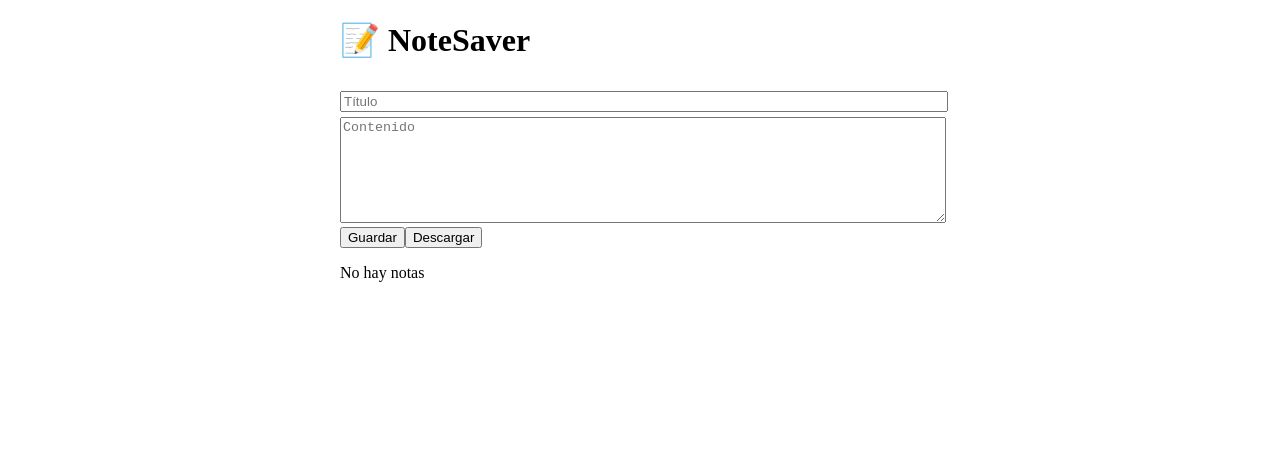
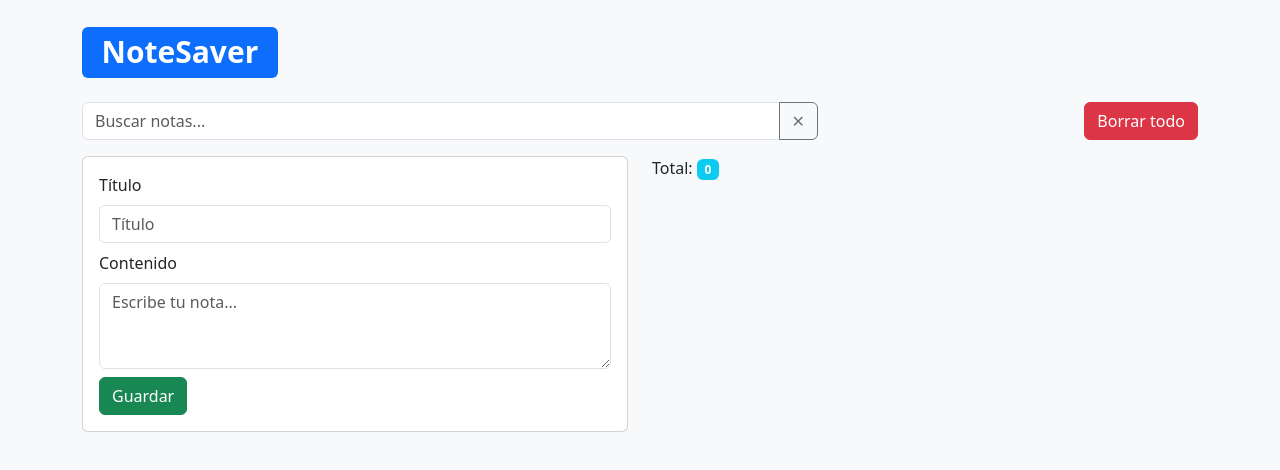
Before and after one commit to sleppy21/NoteSaver-V1, a React (Create React App) app: page / in a window 1280 px wide. Shown: the top 470 px of the page. Built offline with nearby package versions, Linux system fonts and the light colour scheme.

Commit message:
mejora de interfaz

```diff
--- a/package.json
+++ b/package.json
@@ -10,9 +10,12 @@
     "eject": "react-scripts eject"
   },
   "dependencies": {
+    "bootstrap": "^5.3.7",
     "react": "^18.2.0",
+    "react-bootstrap": "^2.10.10",
     "react-dom": "^18.2.0",
-    "react-scripts": "5.0.1"
+    "react-scripts": "5.0.1",
+    "react-transition-group": "^4.4.5"
   },
   "keywords": [],
   "author": "",
--- a/src/App.js
+++ b/src/App.js
@@ -1,9 +1,11 @@
 import React, { useState, useEffect } from 'react'
 import NoteForm from './NoteForm'
 import NoteList from './NoteList'
+import { Container, Row, Col, InputGroup, FormControl, Button, Badge } from 'react-bootstrap'
 
 function App() {
   const [notes, setNotes] = useState([])
+  const [filter, setFilter] = useState('')
 
   useEffect(() => {
     const stored = localStorage.getItem("notes")
@@ -14,22 +16,50 @@ function App() {
     localStorage.setItem("notes", JSON.stringify(notes))
   }, [notes])
 
-  const addNote = (note) => {
-    setNotes([...notes, note])
+  const addNote = note => setNotes([...notes, note])
+  const deleteNote = i => setNotes(notes.filter((_, j) => j!==i))
+  const editNote = (i, updated) => {
+    const arr = [...notes]; arr[i]=updated; setNotes(arr)
   }
+  const clearAll = () => setNotes([])
 
-  const deleteNote = (index) => {
-    const updated = [...notes]
-    updated.splice(index, 1)
-    setNotes(updated)
-  }
+  const filtered = notes.filter(n =>
+    n.title.toLowerCase().includes(filter.toLowerCase()) ||
+    n.content.toLowerCase().includes(filter.toLowerCase())
+  )
 
   return (
-    <div style={{ maxWidth: '600px', margin: 'auto' }}>
-      <h1>📝 NoteSaver</h1>
-      <NoteForm onAdd={addNote} />
-      <NoteList notes={notes} onDelete={deleteNote} />
-    </div>
+    <Container className="py-4">
+      <Row className="mb-3">
+        <Col><h1><Badge bg="primary">NoteSaver</Badge></h1></Col>
+      </Row>
+      <Row className="mb-3">
+        <Col md={8}>
+          <InputGroup>
+            <FormControl
+              placeholder="Buscar notas..."
+              value={filter}
+              onChange={e=>setFilter(e.target.value)}
+            />
+            <Button variant="outline-secondary" onClick={()=>setFilter('')}>✕</Button>
+          </InputGroup>
+        </Col>
+        <Col md={4} className="text-end">
+          <Button variant="danger" onClick={clearAll}>Borrar todo</Button>
+        </Col>
+      </Row>
+      <Row>
+        <Col md={6}><NoteForm onAdd={addNote}/></Col>
+        <Col md={6}>
+          <p>Total: <Badge bg="info">{notes.length}</Badge></p>
+          <NoteList
+            notes={filtered}
+            onDelete={deleteNote}
+            onEdit={editNote}
+          />
+        </Col>
+      </Row>
+    </Container>
   )
 }
 
--- a/src/NoteForm.js
+++ b/src/NoteForm.js
@@ -1,41 +1,39 @@
 import React, { useState } from 'react'
+import { Form, Button, Card } from 'react-bootstrap'
 
 function NoteForm({ onAdd }) {
-  const [title, setTitle] = useState("")
-  const [content, setContent] = useState("")
+  const [title, setTitle] = useState('')
+  const [content, setContent] = useState('')
 
   const handleSave = () => {
-    if (!title || !content) return
-    onAdd({ title, content })
-    setTitle("")
-    setContent("")
-  }
-
-  const handleDownload = () => {
-    const blob = new Blob([content], { type: "text/plain" })
-    const a = document.createElement("a")
-    a.href = URL.createObjectURL(blob)
-    a.download = `${title || "nota"}.txt`
-    a.click()
+    if (!title||!content) return
+    onAdd({ title, content, date: new Date().toLocaleString() })
+    setTitle(''); setContent('')
   }
 
   return (
-    <div>
-      <input
-        placeholder="Título"
-        value={title}
-        onChange={e => setTitle(e.target.value)}
-        style={{ width: "100%", marginTop: 10 }}
-      />
-      <textarea
-        placeholder="Contenido"
-        value={content}
-        onChange={e => setContent(e.target.value)}
-        style={{ width: "100%", height: 100, marginTop: 5 }}
-      />
-      <button onClick={handleSave}>Guardar</button>
-      <button onClick={handleDownload}>Descargar</button>
-    </div>
+    <Card className="mb-3">
+      <Card.Body>
+        <Form.Group className="mb-2">
+          <Form.Label>Título</Form.Label>
+          <Form.Control
+            value={title}
+            onChange={e=>setTitle(e.target.value)}
+            placeholder="Título"
+          />
+        </Form.Group>
+        <Form.Group className="mb-2">
+          <Form.Label>Contenido</Form.Label>
+          <Form.Control
+            as="textarea" rows={3}
+            value={content}
+            onChange={e=>setContent(e.target.value)}
+            placeholder="Escribe tu nota..."
+          />
+        </Form.Group>
+        <Button variant="success" onClick={handleSave}>Guardar</Button>
+      </Card.Body>
+    </Card>
   )
 }
 
--- a/src/NoteList.js
+++ b/src/NoteList.js
@@ -1,18 +1,64 @@
-import React from 'react'
+import React, { useState } from 'react'
+import { Card, Button, Modal, Form } from 'react-bootstrap'
+import { CSSTransition, TransitionGroup } from 'react-transition-group'
 
-function NoteList({ notes, onDelete }) {
-  if (!notes.length) return <p>No hay notas</p>
+function NoteList({ notes, onDelete, onEdit }) {
+  const [editIdx, setEditIdx] = useState(null)
+  const [temp, setTemp] = useState({ title:'', content:'' })
+
+  const openEdit = (i,n) => {
+    setEditIdx(i)
+    setTemp({ title:n.title, content:n.content })
+  }
+  const saveEdit = () => {
+    onEdit(editIdx, { ...temp, date: new Date().toLocaleString() })
+    setEditIdx(null)
+  }
+  const close = () => setEditIdx(null)
 
   return (
-    <ul style={{ marginTop: 20 }}>
-      {notes.map((note, i) => (
-        <li key={i} style={{ marginBottom: 10 }}>
-          <strong>{note.title}</strong>
-          <button onClick={() => onDelete(i)} style={{ marginLeft: 10 }}>🗑️</button>
-          <p>{note.content}</p>
-        </li>
-      ))}
-    </ul>
+    <>
+      <TransitionGroup className="list-unstyled">
+        {notes.map((n,i) => (
+          <CSSTransition key={i} timeout={500} classNames="fade">
+            <Card className="mb-2">
+              <Card.Body>
+                <Card.Title>{n.title}</Card.Title>
+                <Card.Text>{n.content}</Card.Text>
+                <Card.Subtitle className="mb-2 text-muted">{n.date}</Card.Subtitle>
+                <Button size="sm" variant="primary" onClick={()=>openEdit(i,n)}>Editar</Button>{' '}
+                <Button size="sm" variant="danger" onClick={()=>onDelete(i)}>🗑️</Button>
+              </Card.Body>
+            </Card>
+          </CSSTransition>
+        ))}
+      </TransitionGroup>
+
+      <Modal show={editIdx!==null} onHide={close}>
+        <Modal.Header closeButton><Modal.Title>Editar nota</Modal.Title></Modal.Header>
+        <Modal.Body>
+          <Form.Group className="mb-2">
+            <Form.Label>Título</Form.Label>
+            <Form.Control
+              value={temp.title}
+              onChange={e=>setTemp({...temp, title:e.target.value})}
+            />
+          </Form.Group>
+          <Form.Group>
+            <Form.Label>Contenido</Form.Label>
+            <Form.Control
+              as="textarea" rows={3}
+              value={temp.content}
+              onChange={e=>setTemp({...temp, content:e.target.value})}
+            />
+          </Form.Group>
+        </Modal.Body>
+        <Modal.Footer>
+          <Button variant="secondary" onClick={close}>Cancelar</Button>
+          <Button variant="success" onClick={saveEdit}>Guardar</Button>
+        </Modal.Footer>
+      </Modal>
+    </>
   )
 }
 
--- a/src/index.css
+++ b/src/index.css
@@ -1,13 +1,17 @@
 body {
-  margin: 0;
-  font-family: -apple-system, BlinkMacSystemFont, 'Segoe UI', 'Roboto', 'Oxygen',
-    'Ubuntu', 'Cantarell', 'Fira Sans', 'Droid Sans', 'Helvetica Neue',
-    sans-serif;
-  -webkit-font-smoothing: antialiased;
-  -moz-osx-font-smoothing: grayscale;
+  background: #f8f9fa;
 }
-
-code {
-  font-family: source-code-pro, Menlo, Monaco, Consolas, 'Courier New',
-    monospace;
+.card {
+  transition: transform .2s, box-shadow .2s;
 }
+.card:hover {
+  transform: scale(1.02);
+  box-shadow: 0 8px 20px rgba(0,0,0,.1);
+}
+.fade-enter {
+  opacity: 0;
+}
+.fade-enter-active {
+  opacity: 1;
+  transition: opacity .5s ease-in;
+}
--- a/src/index.js
+++ b/src/index.js
@@ -1,5 +1,8 @@
 import React from 'react'
 import ReactDOM from 'react-dom/client'
+import 'bootstrap/dist/css/bootstrap.min.css'
+import 'bootstrap/dist/js/bootstrap.bundle.min.js'
+import './index.css'
 import App from './App'
 
 const root = ReactDOM.createRoot(document.getElementById('root'))
```
Also changed, not shown: 1 other file (tests, documents, lock files or other folders).
